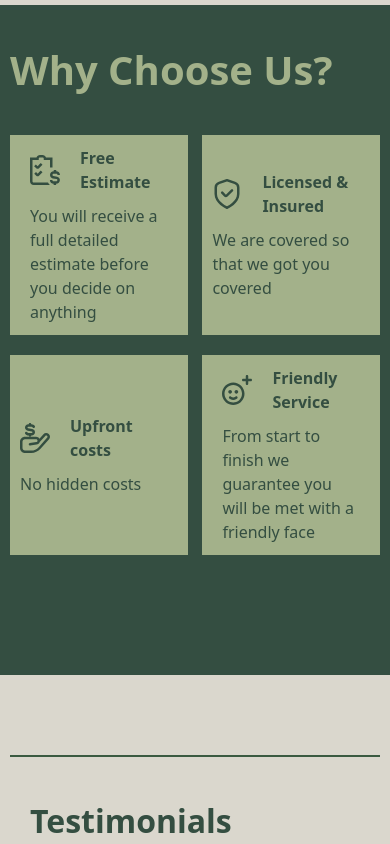
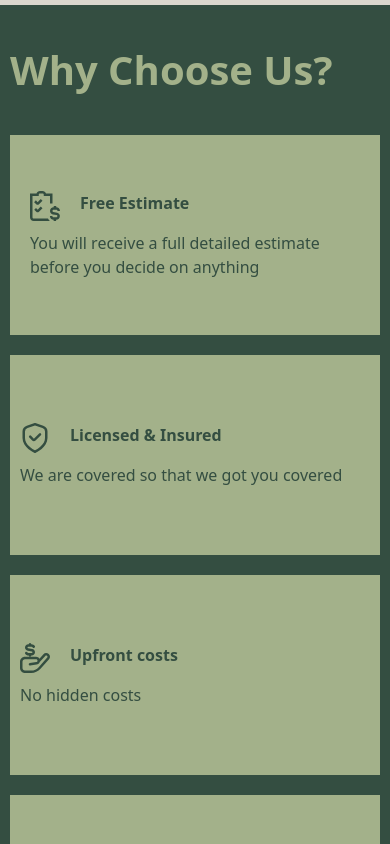
Before and after one commit to msf930/makingthecut, a Next.js app: page / in a window 390 px wide. Shown: the part 3160-4004 px from the top of the page. Built offline with nearby package versions, Linux system fonts and the light colour scheme.

Commit message:
why mobile spacing

```diff
--- a/app/components/MultiLayerParallax.jsx
+++ b/app/components/MultiLayerParallax.jsx
@@ -2,6 +2,9 @@ import { motion, useScroll, useTransform } from "motion/react";
 import React, { useRef } from "react";
 
 import styles from "./MultiLayerParallax.module.css";
+import Image from "next/image";
+
+import heroHome from "../../public/homeHeroHouse.png";
 
 export default function MultiLayerParallax() {
     const ref = useRef(null);
@@ -21,12 +24,14 @@ export default function MultiLayerParallax() {
             <motion.div
                 className="absolute inset-0 z-10"
                 style={{
-                    backgroundImage: `url(/homeHeroHouse.png)`,
-                    backgroundPosition: "center",
-                    backgroundSize: "cover",
+                    // backgroundImage: `url(/homeHeroHouse.png)`,
+                    // backgroundPosition: "center",
+                    // backgroundSize: "cover",
                     y: backgroundY,
                 }}
-            />
+            >
+                <Image src={heroHome} alt="House with lawn" objectFit="cover" fill/>
+            </motion.div>
 
         </div>
     );
--- a/app/page.module.css
+++ b/app/page.module.css
@@ -242,9 +242,9 @@
     }
     .whyItemRow{
         display: flex;
-        flex-direction: row;
+        flex-direction: column;
         justify-content: center;
-        gap: 4%;
+        gap: 20px;
     }
     .whyIcon{
         filter: invert(25%) sepia(17%) saturate(731%) hue-rotate(97deg) brightness(96%) contrast(88%);
@@ -254,7 +254,7 @@
         flex-direction: column;
         justify-content: center;
         align-items: start;
-        width: 48%;
+        width: 100%;
         height: 200px;
         background-color: var(--colorB);
         padding: 20px;
@@ -280,7 +280,7 @@
         flex-direction: column;
         justify-content: center;
         align-items: start;
-        width: 48%;
+        width: 100%;
         height: 200px;
         background-color: var(--colorB);
         padding: 20px 10px;
```
